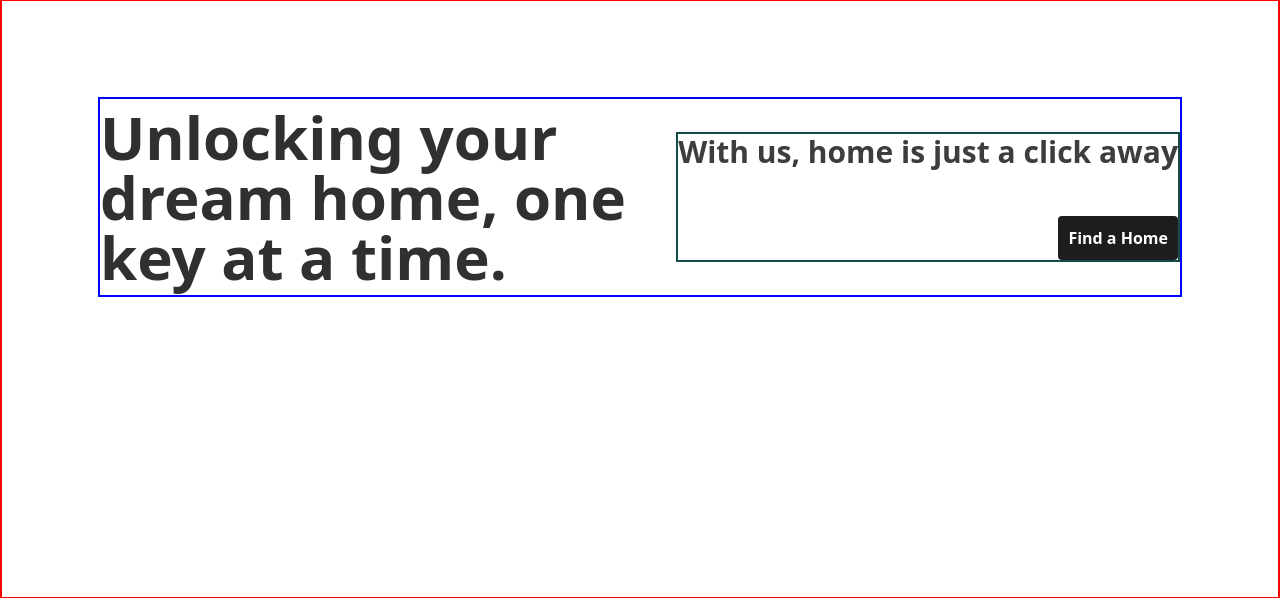
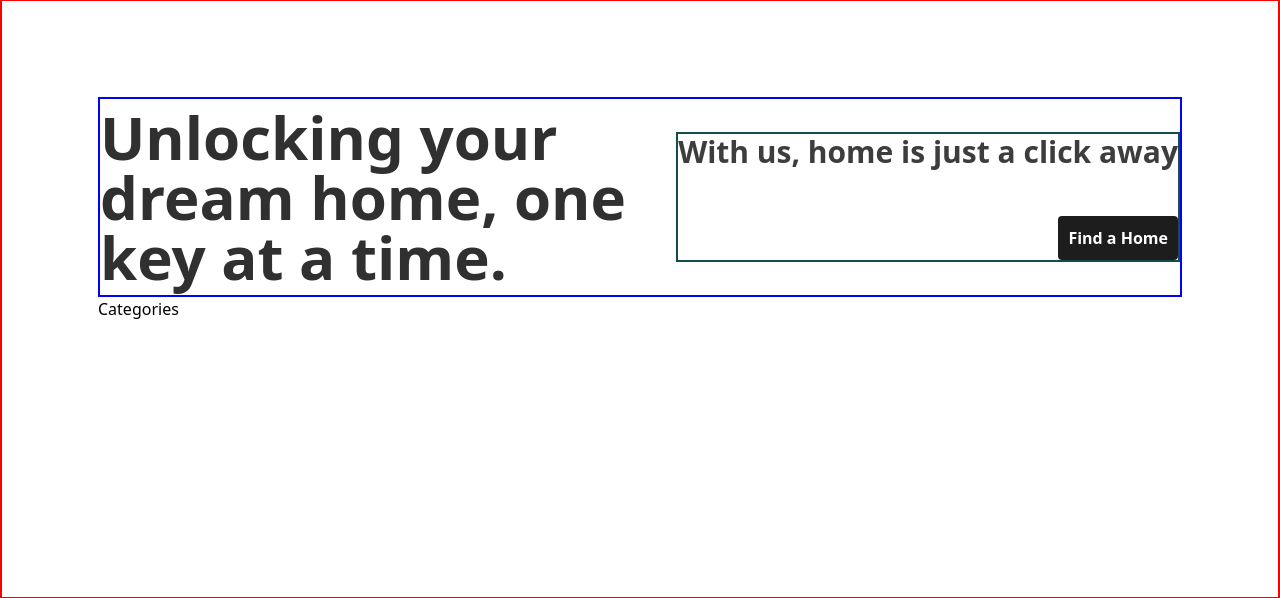
Before and after one commit to HarunaDev/realtor-marketplace, a Django app: page / in a window 1280 px wide. Shown: the part 81-679 px from the top of the page. Run offline with Django 5.2, Linux system fonts and the light colour scheme; data that the repository does not hold is empty; some libraries are stand-ins or nearby versions.

Commit message:
rendered first image in listings with categories names and count

```diff
--- a/realagent/core/templates/core/index.html
+++ b/realagent/core/templates/core/index.html
@@ -16,6 +16,25 @@
                 <a class="bg-[#1d1d1d] px-2 py-2 border-2 border-[#1d1d1d] text-white font-semibold text-center rounded" href="#">Find a Home</a>
             </div>
         </div>
+
+        <div>
+            {% with property=listings.0 %}
+            <a href="{% url 'listing:detail' property.id %}">
+                <img src="{{ property.thumbnail.url }}" alt="">
+            </a>
+            {% endwith %}
+
+
+            <div>
+                <h3>Categories</h3>
+
+                <ul>
+                    {% for category in categories %}
+                    <li>{{ category.name }} : {{category.apartments.count}}</li>
+                    {% endfor %}
+                </ul>
+            </div>
+        </div>
     </section>
 </main>
 {% endblock %}
--- a/realagent/theme/static/css/dist/styles.css
+++ b/realagent/theme/static/css/dist/styles.css
@@ -1030,6 +1030,10 @@ select {
   width: 33.333333%;
 }
 
+.w-\[400px\] {
+  width: 400px;
+}
+
 .max-w-md {
   max-width: 28rem;
 }
```
